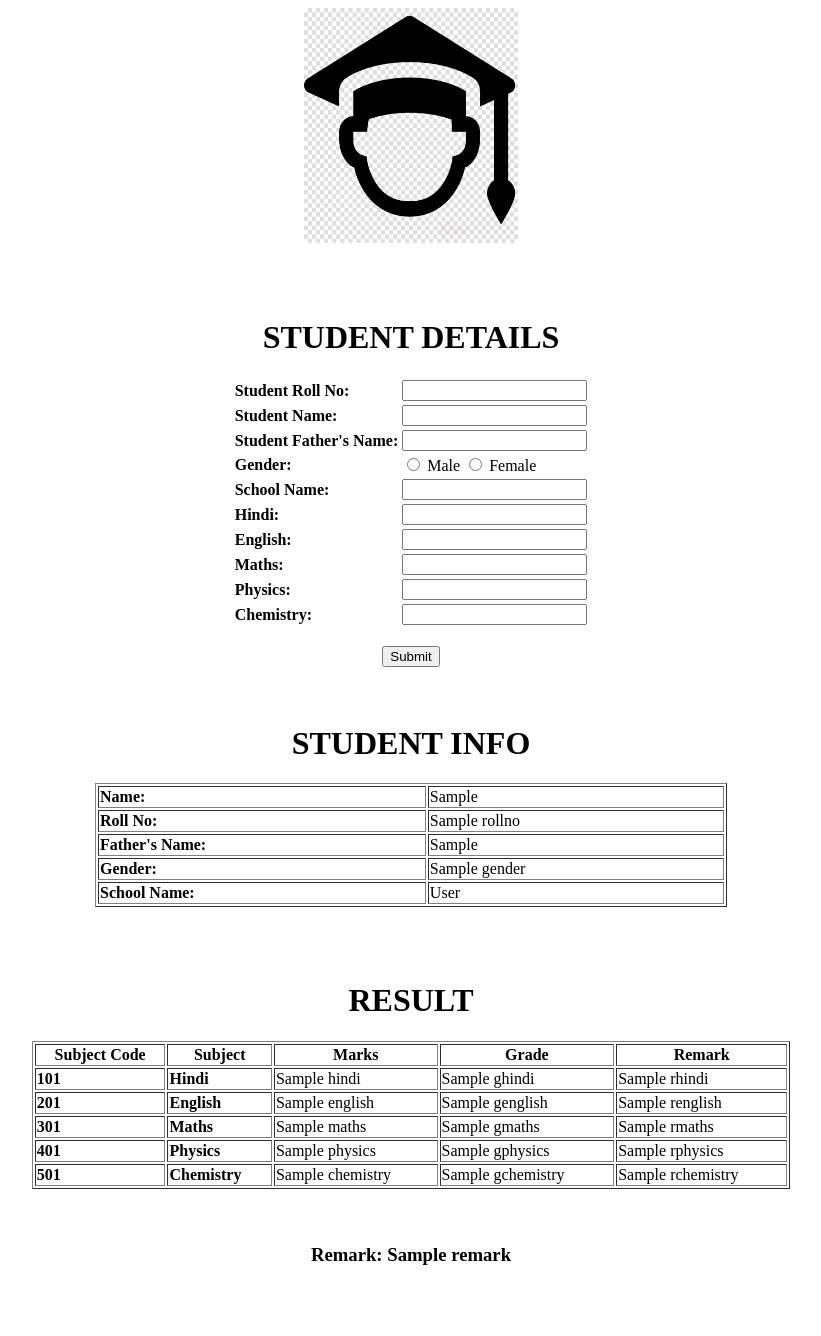
After one commit to GalaxyZpj/Python_Institutional, a Django app: template Assignments/Django/Project2/templates/result.html in a window 1280 px wide. The commit adds this page. Shown: the whole page, without its empty margins (229-1050 px from the left). Run offline with Django 3.2, Linux system fonts and the light colour scheme; the template is opened without the code that fills it: most values are stand-ins (such as "Sample title", 1, 10 or a date in 2020).

Commit message:
28-06-19

```diff
--- a/Assignments/Django/Project2/Project2/urls.py
+++ b/Assignments/Django/Project2/Project2/urls.py
@@ -20,7 +20,8 @@ from django.contrib.staticfiles.urls import staticfiles_urlpatterns
 
 urlpatterns = [
     path('admin/', admin.site.urls),
-    path('pageone/', views.welcome),
-    path('submitform/', views.student_view),
+    path('', views.welcome),
+    path('student/', views.student_view),
+    path('result/', views.student_result),
 ]
 urlpatterns += staticfiles_urlpatterns()
--- /dev/null
+++ b/Assignments/Django/Project2/templates/result.html
@@ -0,0 +1,77 @@
+{% extends "student.html" %}
+
+{% block result %}
+    <table width = "50%" border = "1">
+        <caption><h1>STUDENT INFO</h1></caption>
+        <tr>
+            <td><b>Name: </b></td>
+            <td>{{n}}</td>
+        </tr>
+        <tr>
+            <td><b>Roll No: </b></td>
+            <td>{{rollno}}</td>
+        </tr>
+        <tr>
+            <td><b>Father's Name: </b></td>
+            <td>{{fn}}</td>
+        </tr>
+        <tr>
+            <td><b>Gender: </b></td>
+            <td>{{gender}}</td>
+        </tr>
+        <tr>
+            <td><b>School Name: </b></td>
+            <td>{{schoolname}}</td>
+        </tr>
+    </table>
+    <br><br><br>
+
+    <table width = "60%" border = "1">
+        <caption><h1><b>RESULT</b></h1></caption>
+
+        <tr>
+            <th>Subject Code</th>
+            <th>Subject</th>
+            <th>Marks</th>
+            <th>Grade</th>
+            <th>Remark</th>
+        </tr>
+        <tr>
+            <td><b>101</b></td>
+            <td><b>Hindi</b></td>
+            <td>{{hindi}}</td>
+            <td>{{ghindi}}</td>
+            <td>{{rhindi}}</td>
+        </tr>
+        <tr>
+            <td><b>201</b></td>
+            <td><b>English</b></td>
+            <td>{{english}}</td>
+            <td>{{genglish}}</td>
+            <td>{{renglish}}</td>
+        </tr>
+        <tr>
+            <td><b>301</b></td>
+            <td><b>Maths</b></td>
+            <td>{{maths}}</td>
+            <td>{{gmaths}}</td>
+            <td>{{rmaths}}</td>
+        </tr>
+        <tr>
+            <td><b>401</b></td>
+            <td><b>Physics</b></td>
+            <td>{{physics}}</td>
+            <td>{{gphysics}}</td>
+            <td>{{rphysics}}</td>
+        </tr>
+        <tr>
+            <td><b>501</b></td>
+            <td><b>Chemistry</b></td>
+            <td>{{chemistry}}</td>
+            <td>{{gchemistry}}</td>
+            <td>{{rchemistry}}</td>
+        </tr>
+    </table><br><br>
+    <h3>Remark: <b>{{remark}}</b></h3>
+    <br><br>
+{% endblock %}
--- a/Assignments/Django/Project2/templates/student.html
+++ b/Assignments/Django/Project2/templates/student.html
@@ -1,27 +1,61 @@
 <html>
-    <form action="/rCode">
-        <div>
-            Choose Language:
-            <select name="language" id="language">
-                    <option value="4">C</option>
-                    <option value="10">C++</option>
-                    <option value="26">Java</option>
-                    <option value="29">Javascript</option>
-                    <option value="34">Python</option>
-            </select>
-            <div align = "right">
-                <b>QUESTION</b>
-            </div>
-        </div>
+    <form action="/result">
+        <center>
+            <img src="/static/1.png" height="30%" width = "17%"> <br><br>
+
+        <table>
+            <caption><b><h1>STUDENT DETAILS</h1></b></caption>
+            <tr>
+                <td><b>Student Roll No:</b></td>
+                <td><input type="text" name = 'rn'></td>
+            </tr>
+            <tr>
+                <td><b>Student Name:</b></td>
+                <td><input type="text" name = 'sn'></td><br><br>
+            </tr>
+            <tr>
+                <td><b>Student Father's Name:</b></td>
+                <td><input type="text" name = 'fn'></td>
+            </tr>
+            <tr>
+                <td><b>Gender:</b></td>
+                <td>
+                    <input type="radio" name = 'gen' value="Male"> Male
+                    <input type="radio" name = 'gen' value="Female"> Female
+                </td>
+            </tr>
+            <tr>
+                <td><b>School Name:</b></td>
+                <td><input type="text" name = 'sch'></td>
+            </tr>
+            <tr>
+                <td><b>Hindi:</b></td>
+                <td><input type="text" name = 'Hindi'></td>
+            </tr>
+            <tr>
+                    <td><b>English:</b></td>
+                    <td><input type="text" name = 'English'></td>
+            </tr>
+            <tr>
+                    <td><b>Maths:</b></td>
+                    <td><input type="text" name = 'Maths'></td>
+            </tr>
+            <tr>
+                    <td><b>Physics:</b></td>
+                    <td><input type="text" name = 'Physics'></td>
+            </tr>
+            <tr>
+                <td><b>Chemistry:</b></td>
+                <td><input type="text" name = 'Chemistry'></td>
+            </tr>
+        </table>
         <br>
-        <div>
-            <textarea name="code" id="code" cols="100" rows="30"></textarea>
-        </div>
-        <br>
-        <input type="submit" name = "subcode">
-        <br><br>
-        <div>
-            <b>OUTPUT</b>
-        </div>
+        <input type="submit">
+        <br><br><br>
+        {% block result %}
+
+        {% endblock %}
+    </center>
     </form>
-</html>
+
+    </html>
```
Also changed, not shown: Assignments/Django/Project2/Project2/views.py (+63 -1 lines), Assignments/Django/Project2/student.html (deleted, +0 -52 lines), Assignments/Django/Project2/templates/iot.html (added, +7 -0 lines), Assignments/Django/Project2/templates/welcome.html (added, +8 -0 lines), Notes/Django Notes.txt (+11 -3 lines), Notes/Python Script.py (+42 -0 lines), Assignments/Django/Project2/asset/1.png (added), Notes/Python General Programs.py (line endings or trailing spaces), 2 other files.
